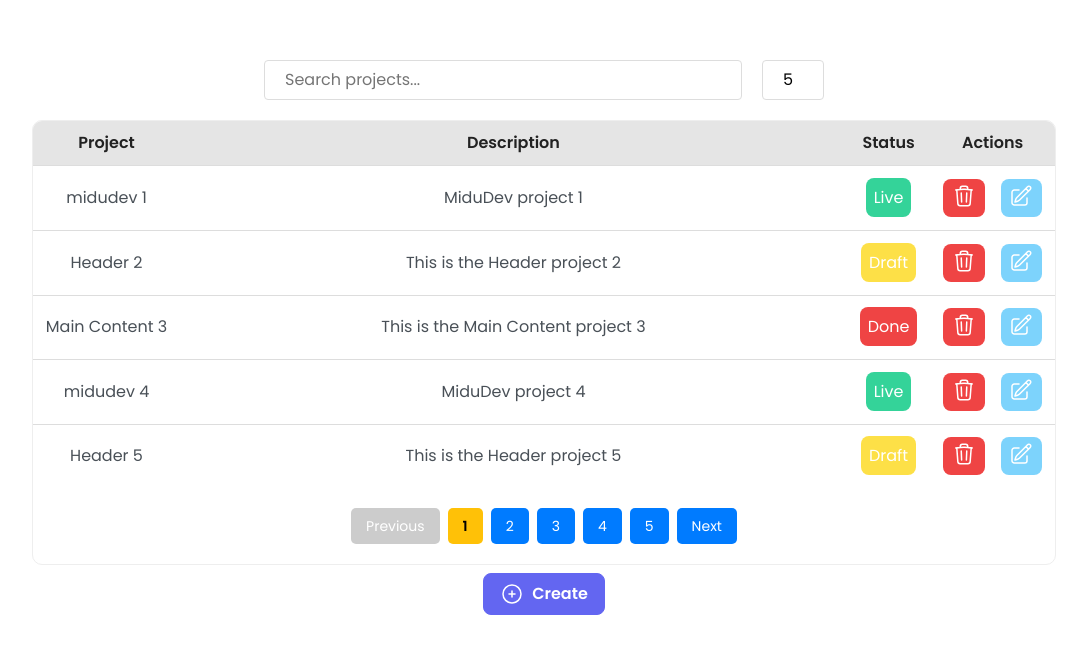
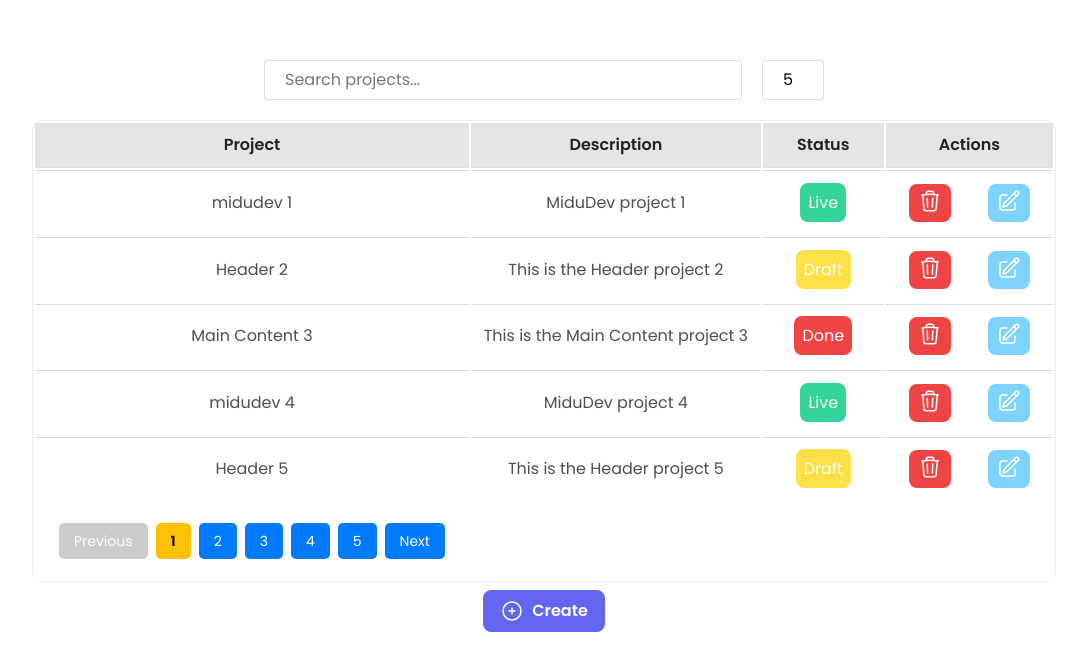
Before and after one commit to hilmisarioglu/react-table, a React (Create React App) app in the folder my-react-table/: page / in a window 1280 px wide. Shown: the part 160-830 px from the top of the page, without its empty margins (96-1183 px from the left). Built offline with nearby package versions, Linux system fonts and the light colour scheme.

Commit message:
refactor THead

```diff
--- a/my-react-table/src/App.js
+++ b/my-react-table/src/App.js
@@ -139,23 +139,27 @@
 import { Table, Form } from "./components";
 import { PlusIcon } from "./components/Icons/Icons";
 import { useData } from "./hooks/useData";
+import { useAppSelector } from "./hooks/useStore";
 
 export default function App() {
   const {
     handleOpenModal,
     handleEditData,
+    handleDelete,
     FormEditData,
     onSubmit,
     isModalOpen,
-    handleCloseModal
+    handleCloseModal,
   } = useData();
-
+  const projects = useAppSelector((state) => state.projects);
   return (
     <div className="App">
       <Table
         openModal={handleOpenModal}
         closeModal={handleCloseModal}
         onEditData={handleEditData}
+        onDeleteData={handleDelete}
+        tableData={projects}
       />
       <button onClick={handleOpenModal} className="btn btn-primary">
         <PlusIcon />
--- a/my-react-table/src/components/Form/Form.jsx
+++ b/my-react-table/src/components/Form/Form.jsx
@@ -1,5 +1,5 @@
 import { useState } from "react";
-import { Modal } from "../";
+import { Modal } from "..";
 
 import "./Form.css";
 
@@ -7,18 +7,18 @@ const status = [
   {
     id: "1",
     literal: "Live",
-    value: "live"
+    value: "live",
   },
   {
     id: "2",
     literal: "Draft",
-    value: "draft"
+    value: "draft",
   },
   {
     id: "3",
     literal: "Done",
-    value: "done"
-  }
+    value: "done",
+  },
 ];
 
 export default function Form({ closeModal, dataToEdit, onSubmit }) {
@@ -26,7 +26,7 @@ export default function Form({ closeModal, dataToEdit, onSubmit }) {
     dataToEdit || {
       project: "",
       description: "",
-      status: "live"
+      status: "live",
     }
   );
 
@@ -40,7 +40,7 @@ export default function Form({ closeModal, dataToEdit, onSubmit }) {
     setFormState({
       project: "",
       description: "",
-      status: "live"
+      status: "live",
     });
   };
 
--- a/my-react-table/src/components/index.js
+++ b/my-react-table/src/components/index.js
@@ -1,3 +1,3 @@
-export { default as Table } from "./Table/Table";
-export { default as Modal } from "./Modal/Modal";
-export { default as Form } from "./Form/Form";
+export { default as Table } from "./table/Table/Table";
+export { default as Modal } from "./modal/Modal";
+export { default as Form } from "./form/Form";
--- /dev/null
+++ b/my-react-table/src/components/table/THead/THead.css
@@ -0,0 +1,10 @@
+.table thead {
+    background-color: #e5e5e5;
+    color: #222;
+  }
+
+  .table th {
+    padding: 0.8rem;
+    text-align: center;
+    border-bottom: 1px solid #ddd;
+  }
--- /dev/null
+++ b/my-react-table/src/components/table/THead/THead.jsx
@@ -0,0 +1,75 @@
+import React from "react";
+import PropTypes from "prop-types";
+import "./THead.css";
+
+function THead(props) {
+  const {
+    columns,
+    visibleColumns,
+    columnWidths,
+    onHeaderClick,
+    sortConfig,
+  } = props;
+
+  return (
+    <thead>
+      <tr>
+        {visibleColumns.map((key) => {
+          const column = columns.find((c) => c.id === key);
+          const style = { width: columnWidths[key] || column.width };
+          const label = column?.label || "";
+          const isSorted = sortConfig?.key === key;
+
+          return (
+            <th
+              key={key}
+              data-column-id={key}
+              style={style}
+              onClick={() => {
+                if (column.sortable) {
+                  onHeaderClick(key);
+                }
+              }}
+            >
+              <div className="table-column-header">
+                <div
+                  className={`header-content ${
+                    !label ? "table-empty-header" : ""
+                  }`}
+                >
+                  {label}
+                  {isSorted && sortConfig.direction && (
+                    <span className="sort-icon">
+                      {sortConfig?.direction === "ascending" ? "▲" : "▼"}
+                    </span>
+                  )}
+                </div>
+              </div>
+            </th>
+          );
+        })}
+      </tr>
+    </thead>
+  );
+}
+
+THead.propTypes = {
+  columns: PropTypes.arrayOf(
+    PropTypes.shape({
+      id: PropTypes.string.isRequired,
+      width: PropTypes.oneOfType([PropTypes.string, PropTypes.number]),
+      label: PropTypes.string,
+    })
+  ).isRequired,
+  visibleColumns: PropTypes.arrayOf(PropTypes.string).isRequired,
+  columnWidths: PropTypes.objectOf(
+    PropTypes.oneOfType([PropTypes.string, PropTypes.number])
+  ),
+  onHeaderClick: PropTypes.func.isRequired,
+  sortConfig: PropTypes.shape({
+    key: PropTypes.string,
+    direction: PropTypes.oneOf(["ascending", "descending", ""]),
+  }).isRequired,
+};
+
+export default THead;
--- a/my-react-table/src/components/Table/Table.css
+++ b/my-react-table/src/components/table/Table/Table.css
@@ -33,18 +33,18 @@
   display: none;
 }
 .search-container select {
-  -webkit-appearance: none; /* Chrome, Safari, Opera */
-  -moz-appearance: none;    /* Firefox */
-  appearance: none;         /* Standart */
+  -webkit-appearance: none;
+  -moz-appearance: none;
+  appearance: none;
 }
 
 
 .table {
-  display: block;
-  overflow: hidden;
-  table-layout: fixed;
-  border-collapse: collapse;
-  background-color: #fff;
+  /* display: block; */
+  /* overflow: hidden; */
+  /* table-layout: fixed; */
+  /* border-collapse: collapse; */
+  /* background-color: #fff; */
   border: 1px solid #eee;
   border-radius: 10px;
   white-space: nowrap;
--- a/my-react-table/src/components/Table/Table.jsx
+++ b/my-react-table/src/components/table/Table/Table.jsx
@@ -1,8 +1,9 @@
 import React, { useState, useMemo } from "react";
-import { useAppSelector } from "../../hooks/useStore";
-import { useStoreActions } from "../../hooks/useStoreActions";
-import { PencilIcon, TrashIcon } from "../Icons/Icons";
+import { useStoreActions } from "../../../hooks/useStoreActions";
+import { PencilIcon, TrashIcon } from "../../Icons/Icons";
 import "./Table.css";
+import THead from "../THead/THead";
+import { useEffect } from "react";
 
 function capitalize(str = "") {
   const firstChar = str.charAt(0).toUpperCase();
@@ -10,11 +11,35 @@ function capitalize(str = "") {
   return firstChar + rest;
 }
 
-export default function Table({ openModal, onEditData }) {
-  const projects = useAppSelector((state) => state.projects);
-  const { removeProject } = useStoreActions();
-  const [sortConfig, setSortConfig] = useState({ key: null, direction: "" });
+export default function Table({
+  openModal,
+  onEditData,
+  onDeleteData,
+  tableData,
+}) {
+  const projects = tableData;
+
+  const [sortConfig, setSortConfig] = useState({
+    key: null,
+    direction: "",
+    sortable: false,
+  });
+
   const [searchTerm, setSearchTerm] = useState("");
+
+  const handleHeaderClick = (key) => {
+    let direction = "ascending";
+    if (sortConfig.key === key && sortConfig.direction === "ascending") {
+      direction = "descending";
+    }
+    let sortable = true;
+    columns.map((item) => {
+      if (item.id === key) {
+        sortable = item.sortable;
+      }
+    });
+    setSortConfig({ key, direction, sortable });
+  };
 
   const sortedProjects = useMemo(() => {
     let sortableProjects = [...projects];
@@ -29,6 +54,7 @@ export default function Table({ openModal, onEditData }) {
         return 0;
       });
     }
+
     return sortableProjects;
   }, [projects, sortConfig]);
 
@@ -41,35 +67,42 @@ export default function Table({ openModal, onEditData }) {
     );
   }, [sortedProjects, searchTerm]);
 
-  const requestSort = (key) => {
-    let direction = "ascending";
-    if (sortConfig.key === key && sortConfig.direction === "ascending") {
-      direction = "descending";
-    }
-    setSortConfig({ key, direction });
-  };
-
   const handleEditClick = (id) => {
     openModal();
     const data = projects.find((item) => item.id === id);
     onEditData(data);
   };
 
-  const handleDelete = (id) => {
-    removeProject(id);
-    alert("Project has been deleted");
-  };
-
-  // --------------------------
-
   const [currentPage, setCurrentPage] = useState(1);
   const [itemsPerPage, setItemsPerPage] = useState(5);
+  const [columns, setColumns] = useState([]);
   const pageOptions = [5, 10, 20];
   const lastItemIndex = currentPage * itemsPerPage;
   const firstItemIndex = lastItemIndex - itemsPerPage;
   const currentItems = filteredProjects.slice(firstItemIndex, lastItemIndex);
   const totalPages = Math.ceil(filteredProjects.length / itemsPerPage);
 
+  useEffect(() => {
+    if (!projects || projects.length === 0) {
+      return [];
+    }
+    const firstProject = projects[0];
+    let keys = Object.keys(firstProject).map((key) => ({
+      id: key,
+      label: capitalize(key),
+      sortable: true,
+    }));
+    keys.push({ id: "actions", label: "Actions", sortable: false });
+    setColumns(keys);
+  }, [projects]);
+
+  const columnWidths = {
+    project: "40%",
+    description: "25%",
+    status: "15%",
+    actions: "20%",
+  };
+  const visibleColumns = ["project", "description", "status", "actions"];
 
   return (
     <div className="table-container">
@@ -93,35 +126,37 @@ export default function Table({ openModal, onEditData }) {
         </select>
       </div>
       <table className="table">
-        <thead>
+        <THead
+          columns={columns}
+          visibleColumns={visibleColumns}
+          columnWidths={columnWidths}
+          onHeaderClick={(key) => handleHeaderClick(key)}
+          columnActions={[]}
+          sortConfig={sortConfig}
+        />
+
+        {/* <thead>
           <tr>
-            <th onClick={() => requestSort("project")}>
-              Project
-              {sortConfig.key === "project" && (
+            {columnHeaderData.map(({ label, sortKey, isExpandable }) => (
+              <th
+                key={label}
+                onClick={() => requestSort(sortKey)}
+                className={isExpandable ? "expand" : ""}
+              >
+                {label}
+                {isExpandable && (
+                  <>
+                    {sortConfig.key === sortKey && (
                       <span>
                         {sortConfig.direction === "ascending" ? " 🔼" : " 🔽"}
                       </span>
                     )}
-            </th>
-            <th onClick={() => requestSort("description")} className="expand">
-              Description
-              {sortConfig.key === "description" && (
-                <span>
-                  {sortConfig.direction === "ascending" ? " 🔼" : " 🔽"}
-                </span>
+                  </>
                 )}
               </th>
-            <th onClick={() => requestSort("status")}>
-              Status
-              {sortConfig.key === "status" && (
-                <span>
-                  {sortConfig.direction === "ascending" ? " 🔼" : " 🔽"}
-                </span>
-              )}
-            </th>
-            <th>Actions</th>
+            ))}
           </tr>
-        </thead>
+        </thead> */}
         <tbody>
           {currentItems.map((project) => (
             <tr key={project.id}>
@@ -135,7 +170,7 @@ export default function Table({ openModal, onEditData }) {
               <td>
                 <span className="actions">
                   <button
-                    onClick={() => handleDelete(project.id)}
+                    onClick={() => onDeleteData(project.id)}
                     className="btn btn-delete"
                   >
                     <TrashIcon />
--- a/my-react-table/src/hooks/useData.js
+++ b/my-react-table/src/hooks/useData.js
@@ -4,13 +4,19 @@ import { useStoreActions } from "./useStoreActions";
 export function useData() {
   const [isModalOpen, setIsModalOpen] = useState(false);
   const [datatoEdit, setDataToEdit] = useState(null);
-  const { addProject, projectUpdated } = useStoreActions();
+  const { addProject, projectUpdated, removeProject } = useStoreActions();
 
   const handleCloseModal = () => setIsModalOpen(false);
+
   const handleOpenModal = () => setIsModalOpen(true);
 
   const handleEditData = (data) => {
     setDataToEdit(data);
+  };
+
+  const handleDelete = (id) => {
+    removeProject(id);
+    alert("Project has been deleted");
   };
 
   const onSubmit = (formState) => {
@@ -34,6 +40,7 @@ export function useData() {
     handleCloseModal,
     onSubmit,
     handleEditData,
-    handleOpenModal
+    handleDelete,
+    handleOpenModal,
   };
 }
--- /dev/null
+++ b/package.json
@@ -0,0 +1,5 @@
+{
+  "dependencies": {
+    "prop-types": "^15.8.1"
+  }
+}
```
Also changed, not shown: 1 other file (tests, documents, lock files or other folders). Lines whose indentation alone changed are shown as unchanged.
